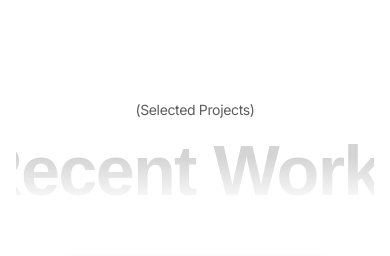
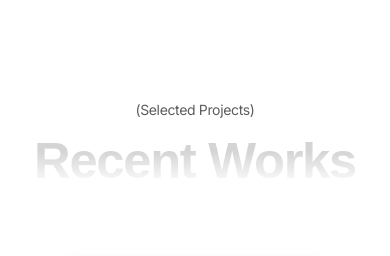
Before and after one commit to meronatic-dev1/meronatic-main, a Next.js app: page / in a window 390 px wide. Shown: the part 3460-3716 px from the top of the page. Built offline with nearby package versions, Linux system fonts and the light colour scheme.

Commit message:
fix(mobile): reset header logo alignment, resize recent works text

```diff
--- a/components/Header.tsx
+++ b/components/Header.tsx
@@ -57,7 +57,7 @@ export default function Header() {
                             width={140}
                             height={40}
                             priority
-                            className="object-contain w-[100px] md:w-[140px] h-auto translate-y-[2px]" // Fine-tune alignment
+                            className="object-contain w-[100px] md:w-[140px] h-auto"
                         />
                     </Link>
                 </div>
--- a/components/RecentWorks.tsx
+++ b/components/RecentWorks.tsx
@@ -52,7 +52,7 @@ export default function RecentWorks() {
                         whileInView={{ y: 0, opacity: 1 }}
                         transition={{ duration: 1, ease: "easeOut" }}
                         viewport={{ once: true }}
-                        className="text-[18vw] lg:text-[220px] font-bold font-cal text-[#D4D4D4] whitespace-nowrap leading-none tracking-tight"
+                        className="text-[13vw] lg:text-[220px] font-bold font-cal text-[#D4D4D4] whitespace-nowrap leading-none tracking-tight"
                         style={{
                             maskImage: 'linear-gradient(to bottom, black 30%, transparent 100%)',
                             WebkitMaskImage: 'linear-gradient(to bottom, black 30%, transparent 100%)'
```
